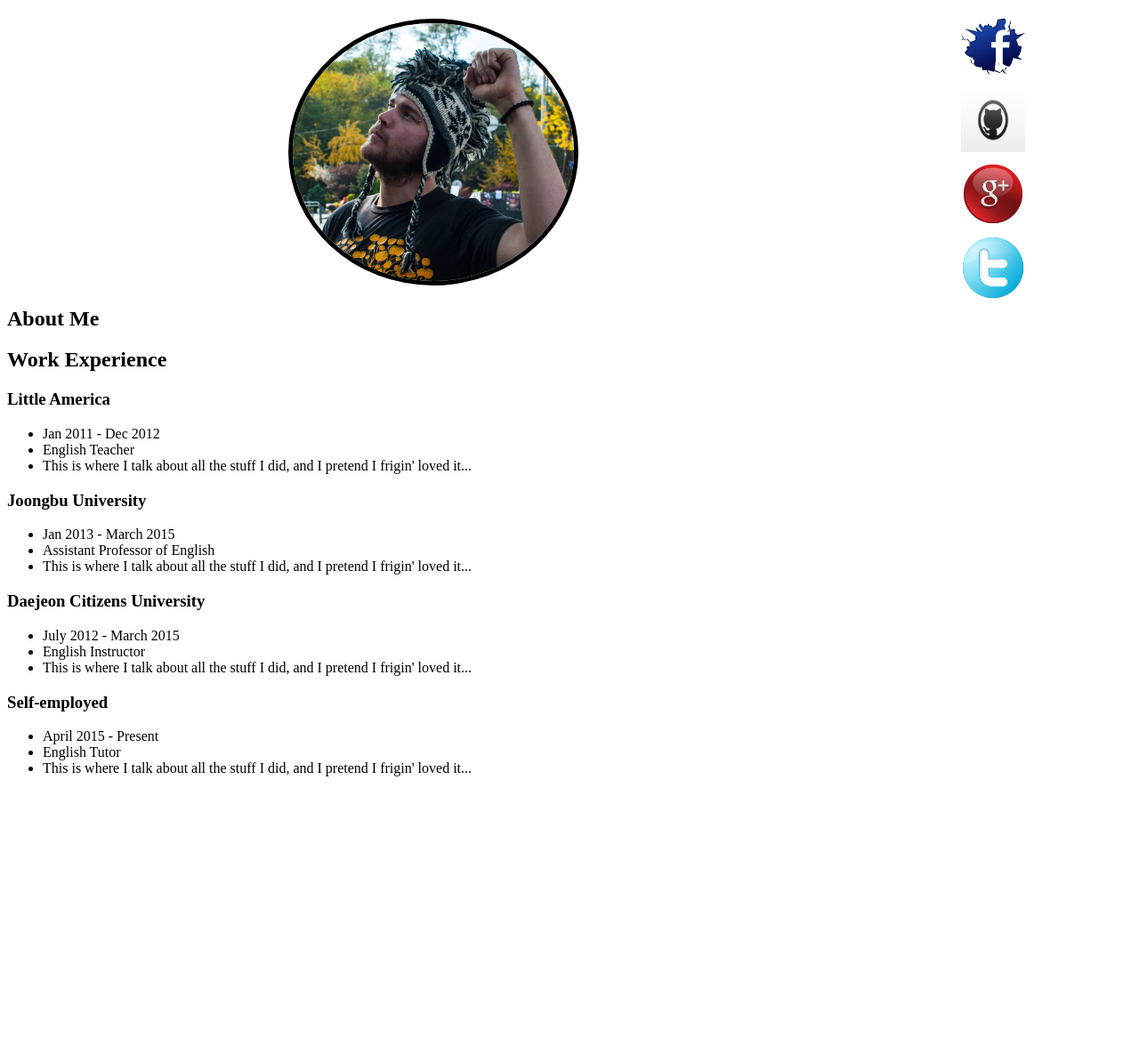
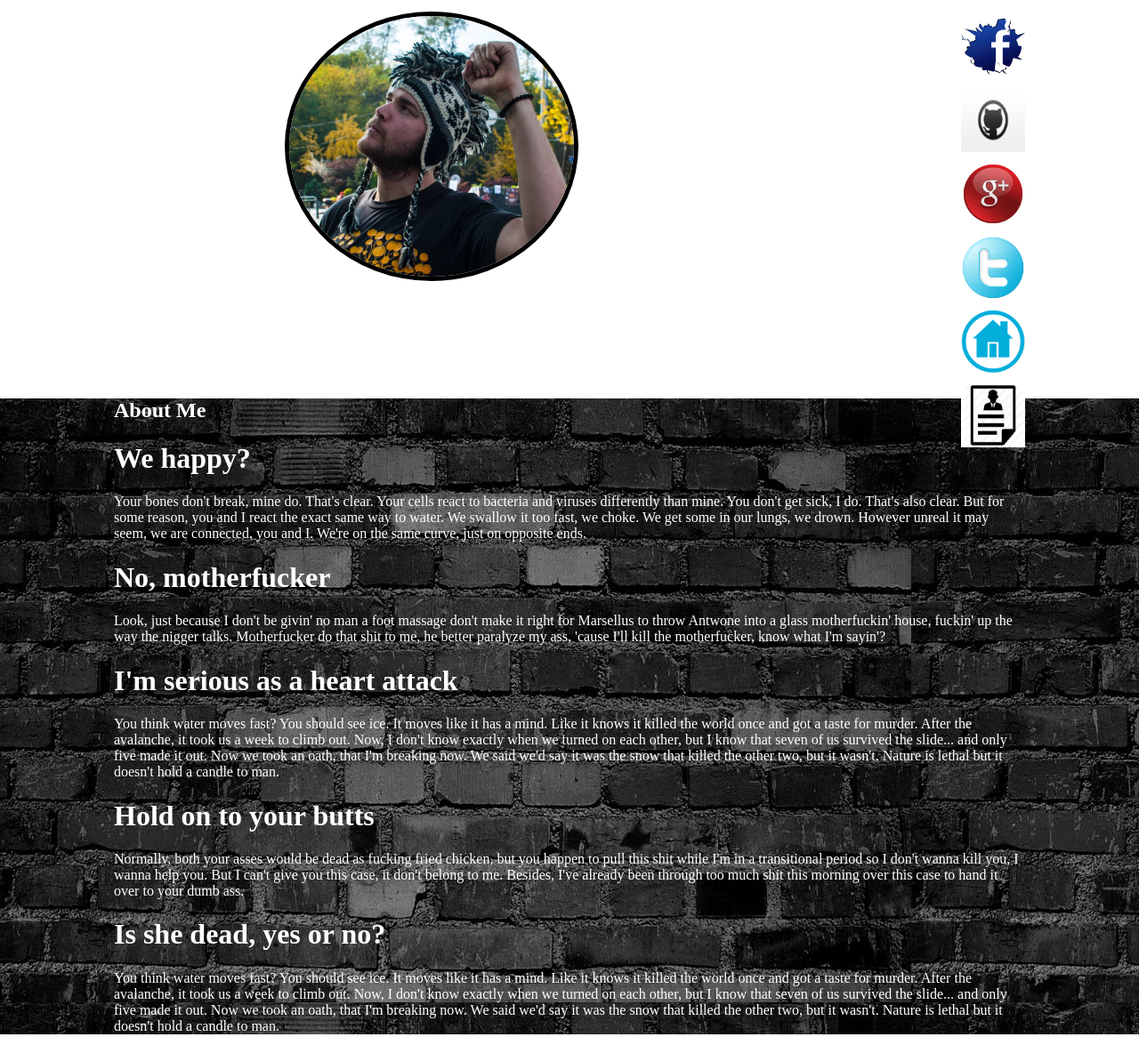
Before and after one commit to tetsaiga86/Portfolio, a plain HTML site: page index.html in a window 1280 px wide. Shown: the whole page at 89% size. Before the commit the page ends 889 px from the top, so only its background shows below. Drawn offline with nearby package versions, Linux system fonts and the light colour scheme.

Commit message:
made two tabs and new css changes

```diff
--- a/css/base.css
+++ b/css/base.css
@@ -5,3 +5,7 @@ img{
 nav{
   position: fixed;
 }
+
+body{
+  margin: 0;
+}
--- a/css/layout.css
+++ b/css/layout.css
@@ -10,7 +10,7 @@ position: fixed;
 right: 2px;
 }
 
-.icon{
+.icon, .icon-home, .icon-work{
   width: 3em;
   height: 3em;
 }
@@ -28,3 +28,11 @@ right: 2px;
 .template{
   display: none;
 }
+.text{
+  margin: 0;
+  background-image: url(../img/wall.jpg);
+  color: white;
+}
+.tab-content{
+  margin: 10%;
+}
--- a/css/module.css
+++ b/css/module.css
@@ -19,7 +19,7 @@ nav:hover ul{
     right: 10%;
     top: 0px;
   }
-  .icon{
+  .icon, .icon-home, .icon-work{
     width: 1.5em;
     height: 1.5em;
   }
--- a/index.html
+++ b/index.html
@@ -15,12 +15,33 @@
         <li class="links"><a href="https://github.com/tetsaiga86"><img class="icon" src="img/gh.png" alt="" /></a></li>
         <li class="links"><a href="https://plus.google.com/u/0/116692808978636870393/about"><img class="icon" src="img/gp.png" alt="" /></a></li>
         <li class="links"><a href="https://www.twitter.com"><img class="icon" src="img/twit.png" alt="" /></a></li>
+        <li class="links"><a href="#"><img class="icon-home" src="img/home.png" alt="" /></a></li>
+        <li class="links"><a href="#"><img class="icon-work" src="img/work.png" alt="" /></a></li>
       </ul>
     </nav>
     <div class="pics">
       <img id="pic1" src="img/me.jpg" alt="" />
     </div>
+    <div class="text">
+      <div class="tab-content" id="about">
         <h2 class="about">About Me</h2>
+        <!-- This ipsum is just a place holder for now... -->
+        <h1>We happy?</h1>
+        <p>Your bones don't break, mine do. That's clear. Your cells react to bacteria and viruses differently than mine. You don't get sick, I do. That's also clear. But for some reason, you and I react the exact same way to water. We swallow it too fast, we choke. We get some in our lungs, we drown. However unreal it may seem, we are connected, you and I. We're on the same curve, just on opposite ends. </p>
+
+        <h1>No, motherfucker</h1>
+        <p>Look, just because I don't be givin' no man a foot massage don't make it right for Marsellus to throw Antwone into a glass motherfuckin' house, fuckin' up the way the nigger talks. Motherfucker do that shit to me, he better paralyze my ass, 'cause I'll kill the motherfucker, know what I'm sayin'? </p>
+
+        <h1>I'm serious as a heart attack</h1>
+        <p>You think water moves fast? You should see ice. It moves like it has a mind. Like it knows it killed the world once and got a taste for murder. After the avalanche, it took us a week to climb out. Now, I don't know exactly when we turned on each other, but I know that seven of us survived the slide... and only five made it out. Now we took an oath, that I'm breaking now. We said we'd say it was the snow that killed the other two, but it wasn't. Nature is lethal but it doesn't hold a candle to man. </p>
+
+        <h1>Hold on to your butts</h1>
+        <p>Normally, both your asses would be dead as fucking fried chicken, but you happen to pull this shit while I'm in a transitional period so I don't wanna kill you, I wanna help you. But I can't give you this case, it don't belong to me. Besides, I've already been through too much shit this morning over this case to hand it over to your dumb ass. </p>
+
+        <h1>Is she dead, yes or no?</h1>
+        <p>You think water moves fast? You should see ice. It moves like it has a mind. Like it knows it killed the world once and got a taste for murder. After the avalanche, it took us a week to climb out. Now, I don't know exactly when we turned on each other, but I know that seven of us survived the slide... and only five made it out. Now we took an oath, that I'm breaking now. We said we'd say it was the snow that killed the other two, but it wasn't. Nature is lethal but it doesn't hold a candle to man. </p>
+      </div>
+      <div class="tab-content" id="work">
         <h2>Work Experience</h2>
         <section id="jobs">
           <article class="template">
@@ -32,6 +53,8 @@
             </ul>
           </article>
         </section>
+      </div>
+    </div>
   </body>
   <script src="https://ajax.googleapis.com/ajax/libs/jquery/2.1.4/jquery.min.js"></script>
   <script type="text/javascript" src="js/jobs.js"></script>
--- a/js/print.js
+++ b/js/print.js
@@ -1,10 +1,10 @@
 var jobs = [];
 
-function job (shit) {
-  this.company = shit.company;
-  this.position = shit.position;
-  this.dates = shit.dates;
-  this.responsibilities = shit.responsibilities;
+function job (opt) {
+  this.company = opt.company;
+  this.position = opt.position;
+  this.dates = opt.dates;
+  this.responsibilities = opt.responsibilities;
 }
 
 job.prototype.toHtml = function() {
@@ -24,3 +24,18 @@ jobHistory.forEach(function(ele) {
 jobs.forEach(function(a){
   $('#jobs').append(a.toHtml());
 });
+
+// click event listeners
+handleMainNav = function() {
+  $('.icon-home').on('click', function() {
+    $('.tab-content').hide();
+    $('#about').fadeIn('#about');
+  });
+  $('.icon-work').on('click', function() {
+    $('.tab-content').hide();
+    $('#work').fadeIn('#work');
+  });
+
+  $('.icon-home').click();
+};
+handleMainNav();
```
Also changed, not shown: img/home.png (added), img/wall.jpg (added), img/work.png (added). Lines whose indentation alone changed are shown as unchanged.
